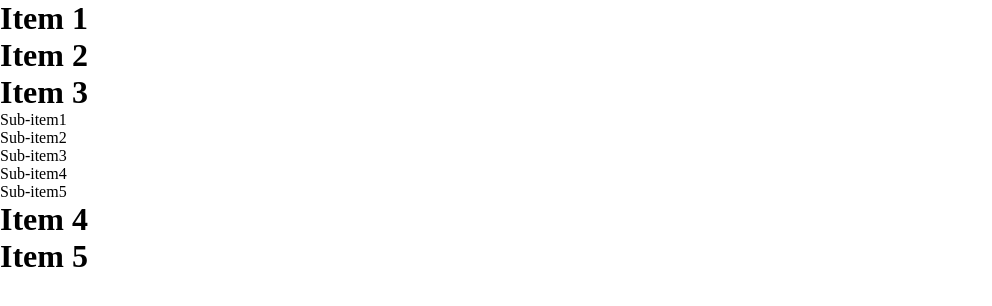
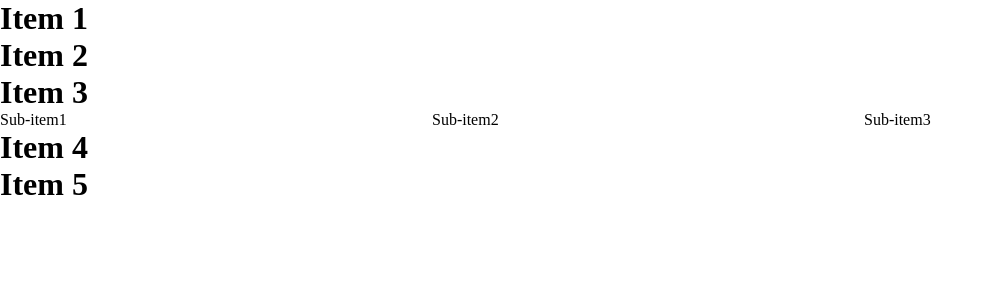
Before and after one commit to jjestuardo30-alt/Ejercicio-6, a plain HTML site: page index.html in a window 1280 px wide. Shown: the whole page, without its empty margins (0-992 px from the left). Drawn offline with Linux system fonts and the light colour scheme.

Commit message:
fase 1: subgrid con minmax y espacio entre sub-items

```diff
--- a/css/styles.css
+++ b/css/styles.css
@@ -2,3 +2,9 @@
   --gap-subgrid: 1rem;
   --gap-main: 5px;
 }
+
+.subgrid {
+  display: grid;
+  grid-template-columns: repeat(auto-fit, minmax(100px, 1fr));
+  gap: var(--gap-subgrid);
+}
--- a/index.html
+++ b/index.html
@@ -15,12 +15,10 @@
       <div class="grid-item item-2"><h1>Item 2</h1></div>
       <div class="grid-item item-3">
         <h1>Item 3</h1>
-        <div class="grid-container-2">
+        <div class="subgrid">
           <div class="sub-item"><p>Sub-item1</p></div>
           <div class="sub-item"><p>Sub-item2</p></div>
           <div class="sub-item"><p>Sub-item3</p></div>
-          <div class="sub-item"><p>Sub-item4</p></div>
-          <div class="sub-item"><p>Sub-item5</p></div>
         </div>
       </div>
       <div class="grid-item item-4"><h1>Item 4</h1></div>
```
